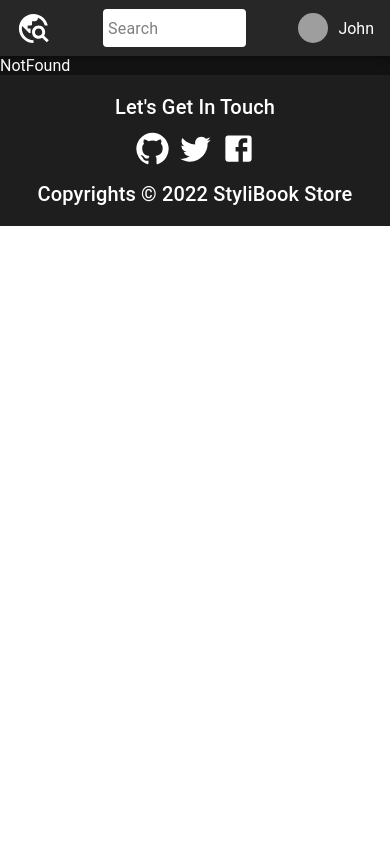
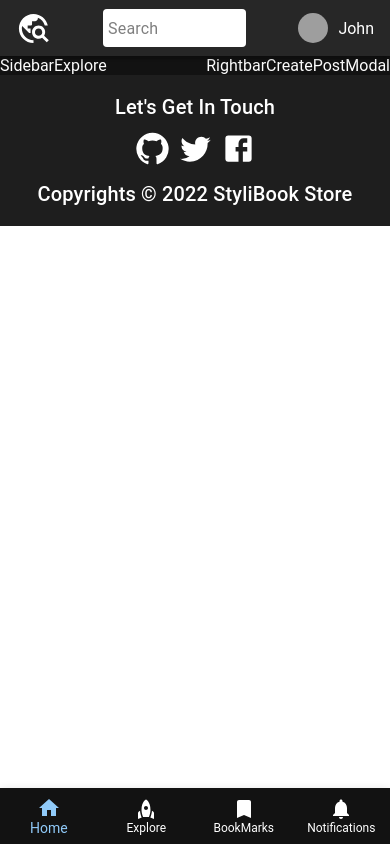
Before and after one commit to Ash-D23/social-media-app, a React (Create React App) app: page /main/explore in a window 390 px wide. Built offline with nearby package versions, Linux system fonts and the light colour scheme; grey boxes are pictures that could not be loaded; the HTML template or start-up script is replaced by a standard one.

Commit message:
feat: added main page

```diff
--- a/src/App.js
+++ b/src/App.js
@@ -1,6 +1,6 @@
 import { Route, Routes } from "react-router-dom";
 import {Navbar, Footer} from './Components'
-import {Home, Login, SignUp, Logout, NotFound} from './Pages'
+import {Home, Login, SignUp, Logout, NotFound, Dashboard, Main, Explore, Notifications, Bookmarks, Profile} from './Pages'
 import Mockman from "mockman-js";
 import "./App.css";
 import { Box, createTheme, ThemeProvider } from "@mui/material";
@@ -18,6 +18,14 @@ function App() {
 
         <Routes>
           <Route path="/" element={<Home />} />
+
+          <Route path='/main' element={<Main setMode={setMode} mode={mode} />} >
+            <Route path='' element={<Dashboard />} />
+            <Route path='explore' element={<Explore />} />
+            <Route path='notifications' element={<Notifications />} />
+            <Route path='bookmarks' element={<Bookmarks />} />
+            <Route path='profile' element={<Profile />} />
+          </Route>
 
           <Route path='/login' element={<Login />} />
 
--- /dev/null
+++ b/src/Components/CreatePostModal/CreatePostModal.jsx
@@ -0,0 +1,9 @@
+import React from 'react'
+
+function CreatePostModal() {
+  return (
+    <div>CreatePostModal</div>
+  )
+}
+
+export { CreatePostModal }
--- /dev/null
+++ b/src/Components/Rightbar/Rightbar.jsx
@@ -0,0 +1,9 @@
+import React from 'react'
+
+function Rightbar() {
+  return (
+    <div>Rightbar</div>
+  )
+}
+
+export { Rightbar }
--- /dev/null
+++ b/src/Components/Sidebar/Sidebar.jsx
@@ -0,0 +1,9 @@
+import React from 'react'
+
+function Sidebar() {
+  return (
+    <div>Sidebar</div>
+  )
+}
+
+export { Sidebar }
--- a/src/Components/index.js
+++ b/src/Components/index.js
@@ -1,2 +1,5 @@
 export {Navbar} from './Navbar/Navbar'
 export {Footer} from './Footer/Footer'
+export {Sidebar} from './Sidebar/Sidebar'
+export {Rightbar} from './Rightbar/Rightbar'
+export {CreatePostModal} from './CreatePostModal/CreatePostModal'
--- /dev/null
+++ b/src/Pages/Main/Main.jsx
@@ -0,0 +1,38 @@
+import { BookmarkOutlined, Home, Notifications, Rocket } from '@mui/icons-material';
+import { BottomNavigation, BottomNavigationAction, Box, Paper, Stack } from '@mui/material';
+import React, { useState } from 'react'
+import { Outlet } from 'react-router-dom';
+import { CreatePostModal, Rightbar, Sidebar } from '../../Components';
+import { BottomNavContainer } from './styles';
+
+function Main({ setMode, mode}) {
+
+  const [value, setValue] = useState(0)
+
+  return (
+    <Stack direction="row" spacing={{ xs: 0, md: 2}} justifyContent="space-between">
+        <Sidebar setMode={setMode} mode={mode} />
+        <Box flex={4} p={{ xs: 0, md: 2 }}>
+          <Outlet />
+        </Box>
+        <Rightbar />
+        <BottomNavContainer elevation={3}>
+            <BottomNavigation
+              showLabels
+              value={value}
+              onChange={(event, newValue) => {
+                setValue(newValue);
+              }}
+            >
+              <BottomNavigationAction label="Home" icon={<Home />} />
+              <BottomNavigationAction label="Explore" icon={<Rocket />} />
+              <BottomNavigationAction label="BookMarks" icon={<BookmarkOutlined />} />
+              <BottomNavigationAction label="Notifications" icon={<Notifications />} />
+            </BottomNavigation>
+        </BottomNavContainer>
+        <CreatePostModal />
+    </Stack>
+  )
+}
+
+export { Main }
--- /dev/null
+++ b/src/Pages/Main/styles.js
@@ -0,0 +1,15 @@
+import { Paper, styled } from "@mui/material";
+
+export const BottomNavContainer = styled(Paper)( ({ theme }) => ({
+    position: 'fixed',
+    bottom: 0,
+    right: 0,
+    left: 0,
+    zIndex: 3,
+    [theme.breakpoints.up("xs")]: {
+        display: "block",
+      },
+    [theme.breakpoints.up("sm")]: {
+        display: "none",
+    }
+}) );
--- a/src/Pages/index.js
+++ b/src/Pages/index.js
@@ -7,4 +7,5 @@ export {Profile} from './Profile/Profile';
 export {NotFound} from './NotFound/NotFound';
 export {Explore} from './Explore/Explore';
 export {Notifications} from './Notifications/Notifications';
-export {Bookmarks} from './Bookmarks/Bookmarks'
+export {Bookmarks} from './Bookmarks/Bookmarks';
+export {Main} from './Main/Main';
```
